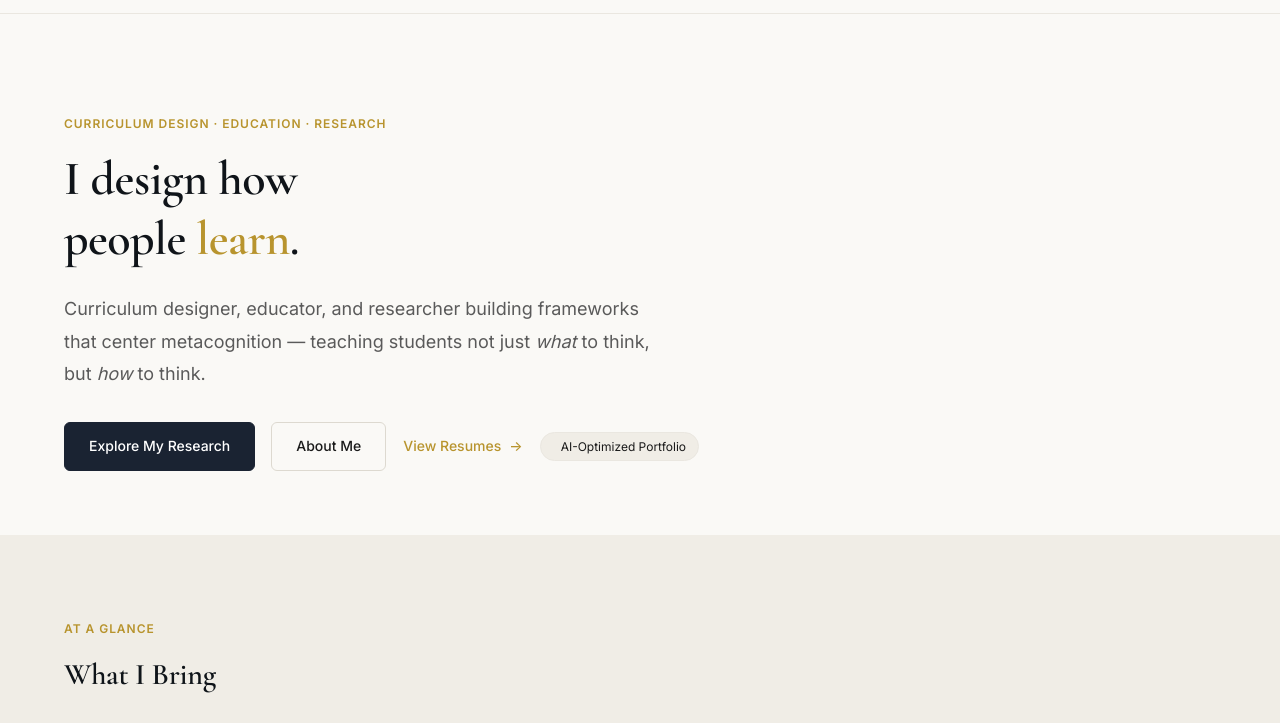
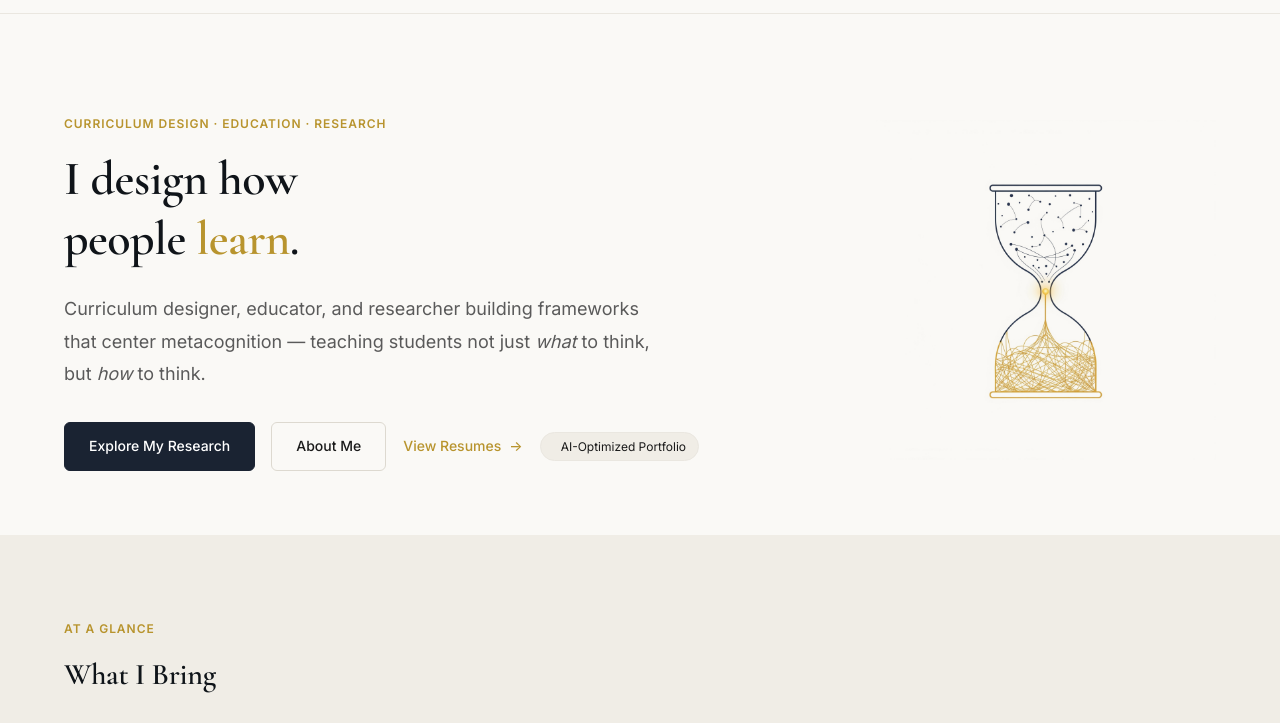
Before and after one commit to wcosgrove123/portfolio, a plain HTML site: page index.html in a window 1280 px wide. Shown: the part 58-781 px from the top of the page. Drawn offline with nearby package versions, Linux system fonts and the light colour scheme.

Commit message:
Add hero hourglass illustration to home page
Places the Gemini-generated hourglass image in the top-right of the
hero section using a two-column grid layout. White background removed
via mix-blend-mode: multiply so it blends seamlessly with the site.
Image hides on mobile to preserve layout.

Co-Authored-By: Claude Sonnet 4.6 <noreply@anthropic.com>

```diff
--- a/css/style.css
+++ b/css/style.css
@@ -478,6 +478,30 @@ main {
   color: var(--color-accent);
 }
 
+.hero-container {
+  display: grid;
+  grid-template-columns: 1fr auto;
+  align-items: center;
+  gap: var(--space-12);
+}
+
+.hero-content {
+  min-width: 0;
+}
+
+.hero-image {
+  flex-shrink: 0;
+}
+
+.hero-image img {
+  width: 340px;
+  height: 340px;
+  object-fit: contain;
+  display: block;
+  opacity: 0.92;
+  mix-blend-mode: multiply;
+}
+
 .hero-split {
   display: flex;
   align-items: flex-end;
@@ -509,6 +533,12 @@ main {
   }
   .hero h1 {
     font-size: var(--text-4xl);
+  }
+  .hero-container {
+    grid-template-columns: 1fr;
+  }
+  .hero-image {
+    display: none;
   }
   .hero-split {
     flex-direction: column;
--- a/index.html
+++ b/index.html
@@ -129,7 +129,8 @@
 
     <!-- Hero -->
     <section class="hero">
-      <div class="container">
+      <div class="container hero-container">
+        <div class="hero-content">
           <span class="label hero-label">Curriculum Design · Education · Research</span>
           <h1>I design how<br>people <span class="hero-accent">learn</span>.</h1>
           <p class="lead">
@@ -142,6 +143,10 @@
             <a href="currere.html" class="btn btn--outline">About Me</a>
             <a href="materials.html" class="btn btn--ghost" style="font-size: var(--text-sm);">View Resumes</a>
             <a href="llms.txt" class="ai-badge" style="text-decoration: none; color: inherit;">AI-Optimized Portfolio</a>
+          </div>
+        </div>
+        <div class="hero-image">
+          <img src="images/hero-hourglass.png" alt="Hourglass illustration — ideas flowing into knowledge" width="420" height="420">
         </div>
       </div>
     </section>
```
Also changed, not shown: images/hero-hourglass.png (added). Lines whose indentation alone changed are shown as unchanged.
